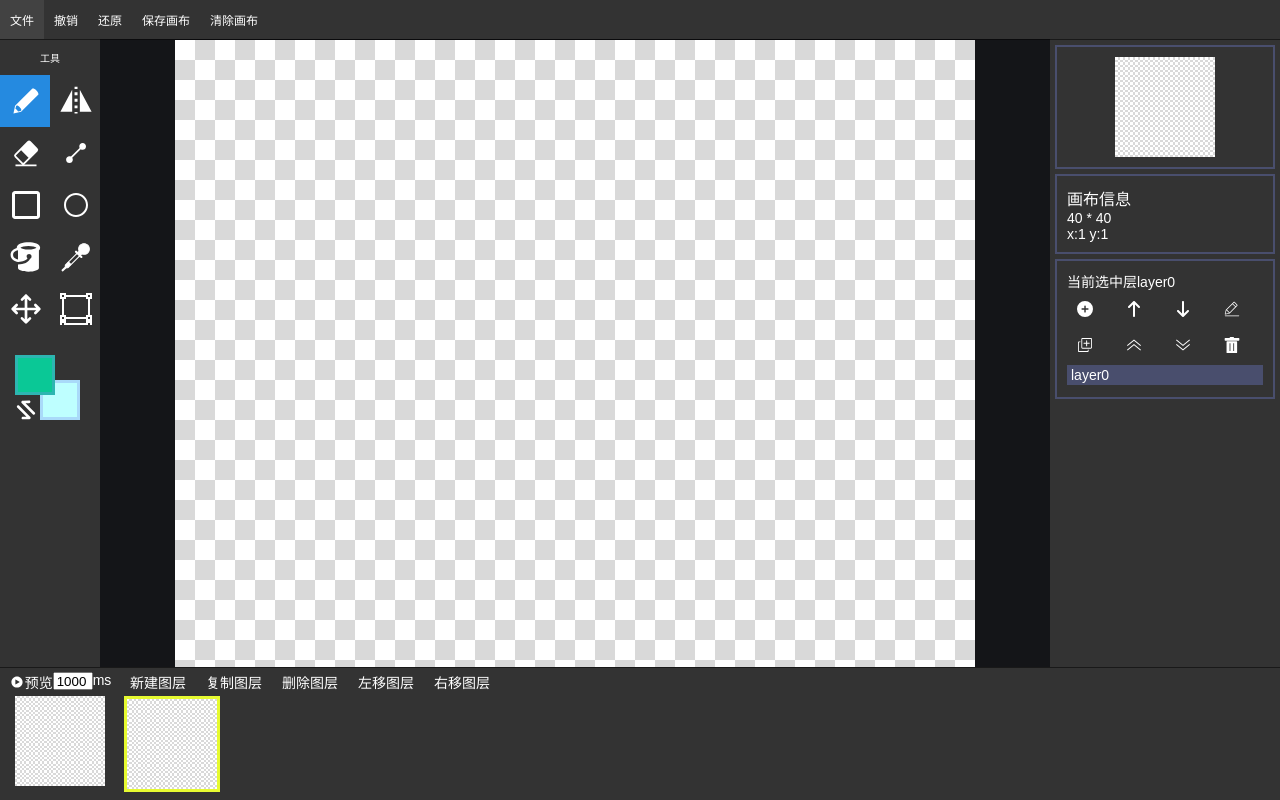
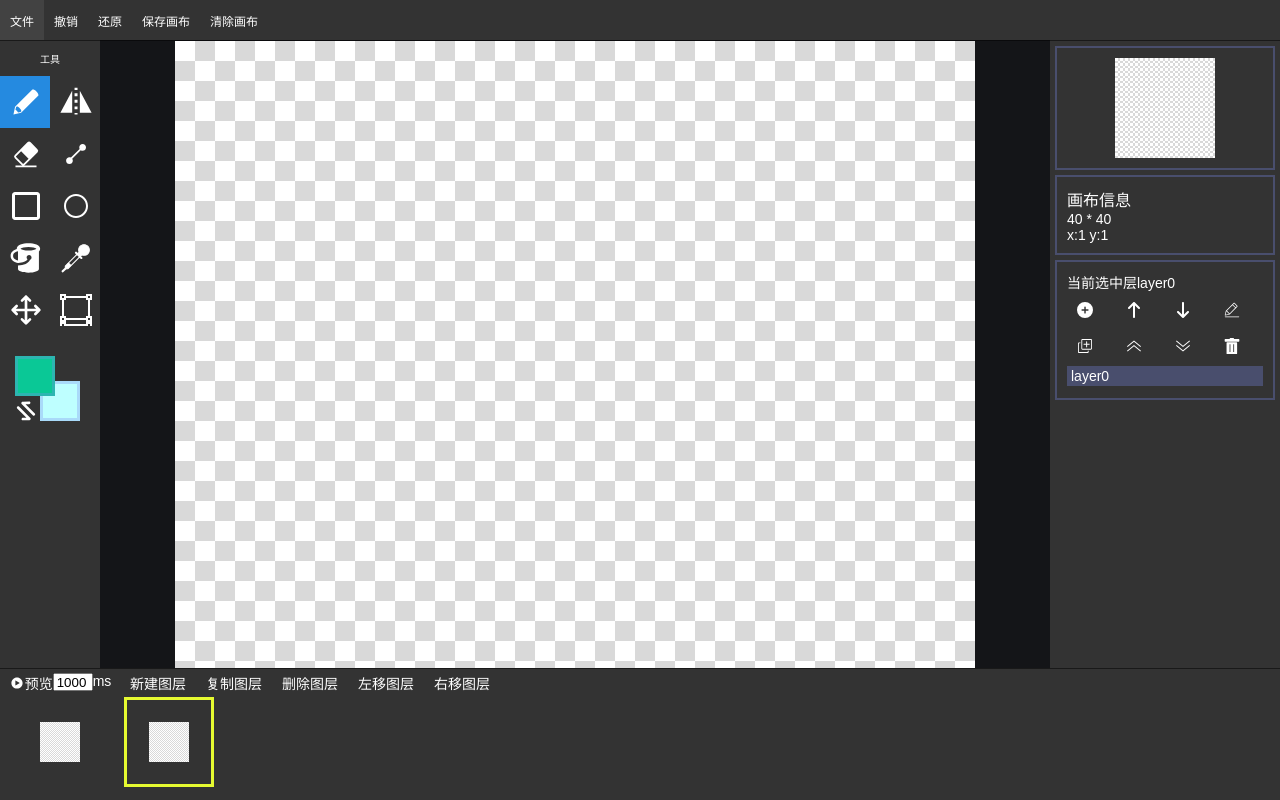
Before and after one commit to vecxqz/pixel-drawing-board, a Vue app in the folder pixel-art/: page /draw in a window 1280 px wide. Built offline with nearby package versions, Linux system fonts and the light colour scheme.

Commit message:
fix: 画布预览图片样式比例错误

```diff
--- a/pixel-art/src/components/CanvasAttribute.vue
+++ b/pixel-art/src/components/CanvasAttribute.vue
@@ -120,7 +120,6 @@ ul {
   border: 2px solid rgba(122, 139, 235, 0.315);
 }
 .image-preview {
-  width: 100px;
   height: 100px;
   image-rendering: pixelated;
 }
--- a/pixel-art/src/components/Page.vue
+++ b/pixel-art/src/components/Page.vue
@@ -198,12 +198,16 @@ export default {
   }
 }
 .page-preview-item {
+  display: flex;
+  width: 90px;
+  height: 90px;
   margin: 4px;
-  display: flex;
+  justify-content: center;
+  align-items: center;
 }
 .page-preview-image {
-  width: 90px;
-  height: 90px;
+  width: fit-content;
+  height: fit-content;
   image-rendering: pixelated;
 }
 .preview-page {
```
